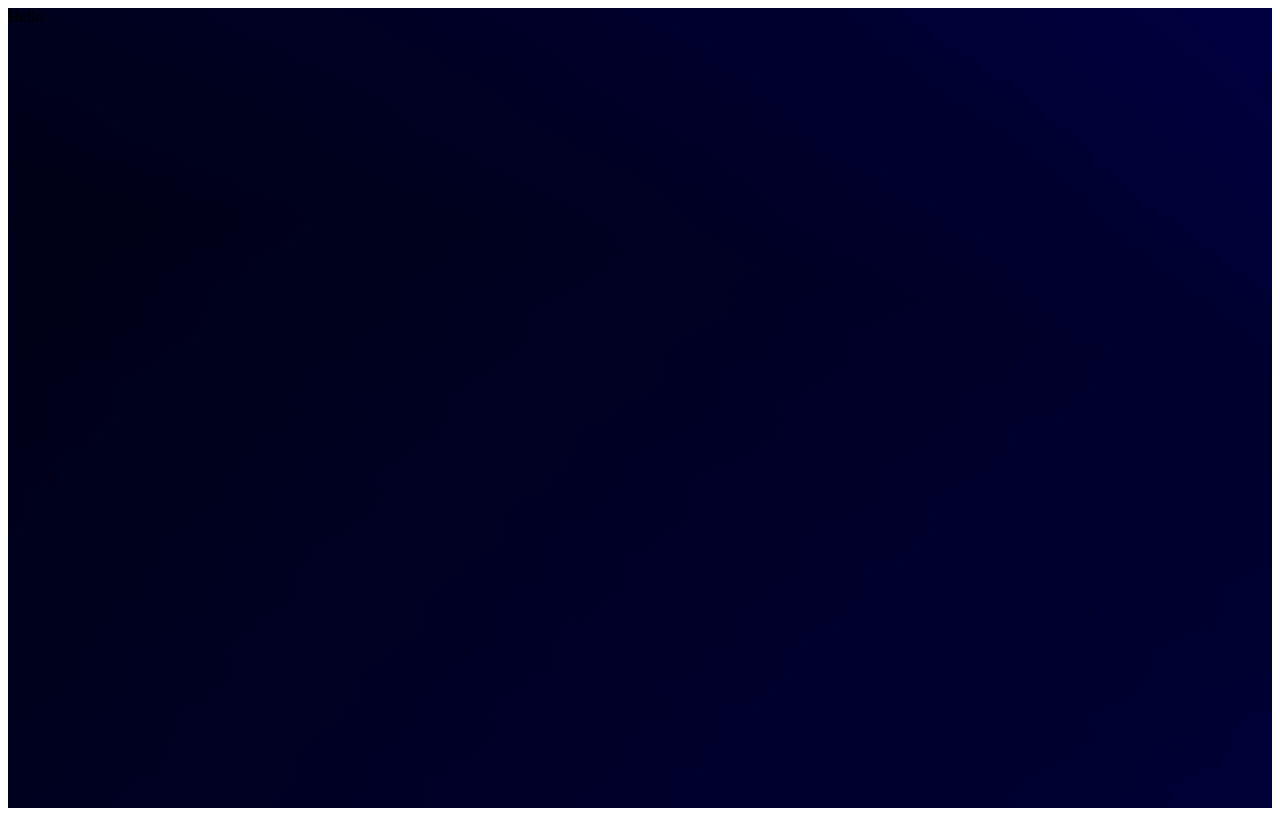
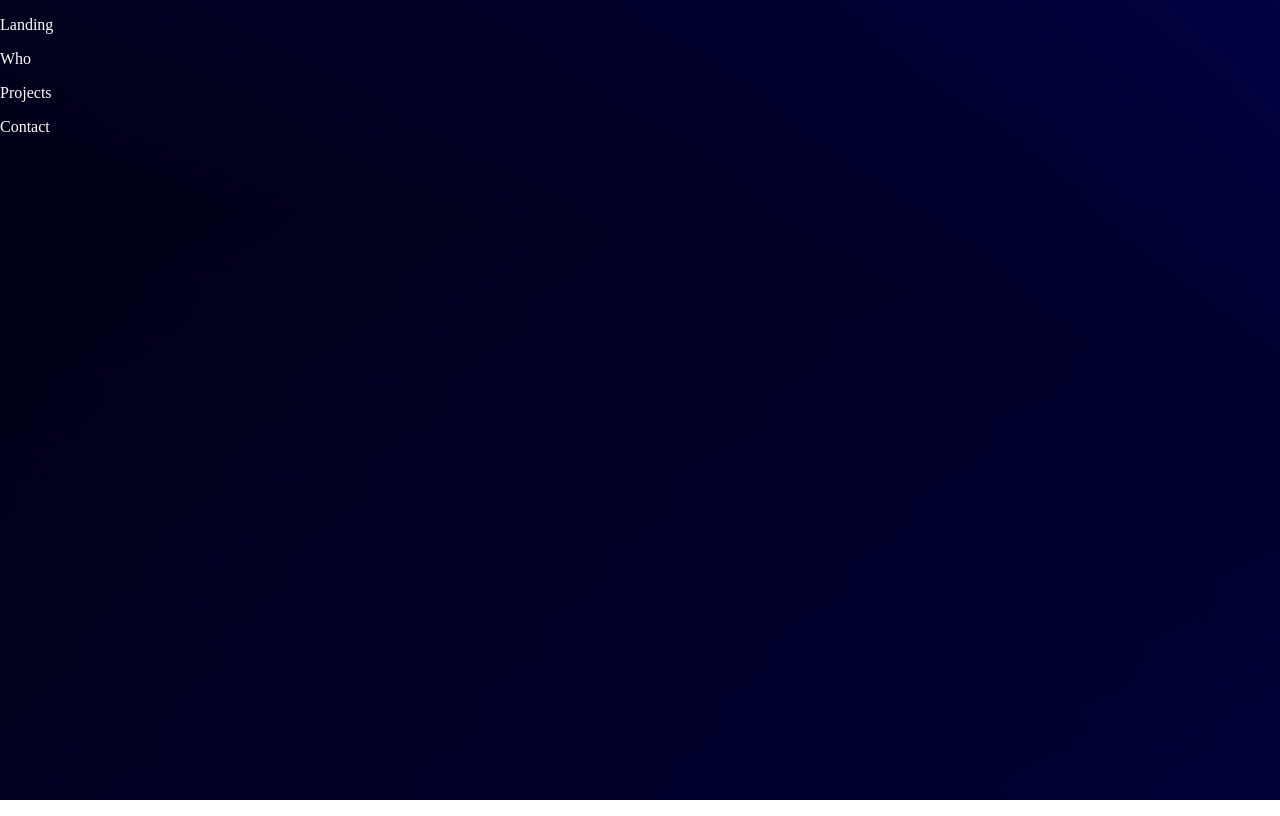
Before and after one commit to Atif-BE/Portfolio_Atif, a React (Vite) app in the folder portfolio/: page / in a window 1280 px wide. Built offline with nearby package versions, Linux system fonts and the light colour scheme.

Commit message:
Added exports and imports

```diff
--- a/portfolio/src/App.tsx
+++ b/portfolio/src/App.tsx
@@ -1,12 +1,20 @@
 import { useState } from 'react';
 import { Container } from "./styles/appStyles";
+import "./styles/global.css"
+import Contact from './components/Contact';
+import Who from './components/Who';
+import Landing from './components/Landing';
+import Projects from './components/Projects';
 
-function App() {
+const App = () => {
   return (
     <Container>
-      <div>Hello</div>
+      <Landing />
+      <Who/>
+      <Projects/>
+      <Contact/>
     </Container>
   )
 }
 
-export default App
+export default App;
--- a/portfolio/src/components/Contact.tsx
+++ b/portfolio/src/components/Contact.tsx
@@ -0,0 +1,9 @@
+const Contact = () => {
+    return(
+        <>
+            <p>Contact</p>
+        </>
+    )
+}
+
+export default Contact;
--- a/portfolio/src/components/Landing.tsx
+++ b/portfolio/src/components/Landing.tsx
@@ -0,0 +1,9 @@
+const Landing = () => {
+    return (
+        <>
+            <p>Landing</p>
+        </>
+    )
+}
+
+export default Landing;
--- a/portfolio/src/components/Projects.tsx
+++ b/portfolio/src/components/Projects.tsx
@@ -0,0 +1,9 @@
+const Projects = () => {
+    return (
+        <>
+            <p>Projects</p>
+        </>
+    )
+}
+
+export default Projects;
--- a/portfolio/src/components/Who.tsx
+++ b/portfolio/src/components/Who.tsx
@@ -0,0 +1,9 @@
+const Who = () => {
+    return (
+        <>
+            <p>Who</p>
+        </>
+    )
+}
+
+export default Who;
--- a/portfolio/src/styles/appStyles.ts
+++ b/portfolio/src/styles/appStyles.ts
@@ -6,4 +6,5 @@ export const Container = styled.div`
     overflow-y: auto;
     scroll-behavior: smooth;
     scroll-snap-type: y mandatory;
+    color: white;
 `
--- /dev/null
+++ b/portfolio/src/styles/global.css
@@ -0,0 +1,4 @@
+html,body{
+    margin: 0;
+    padding: 0;;
+}
```
